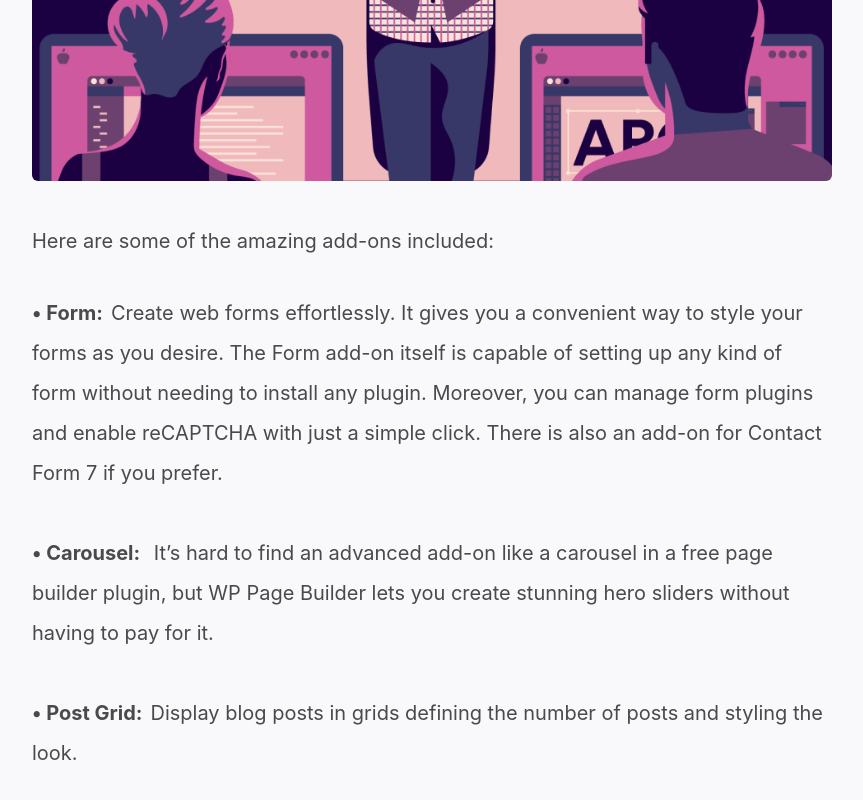
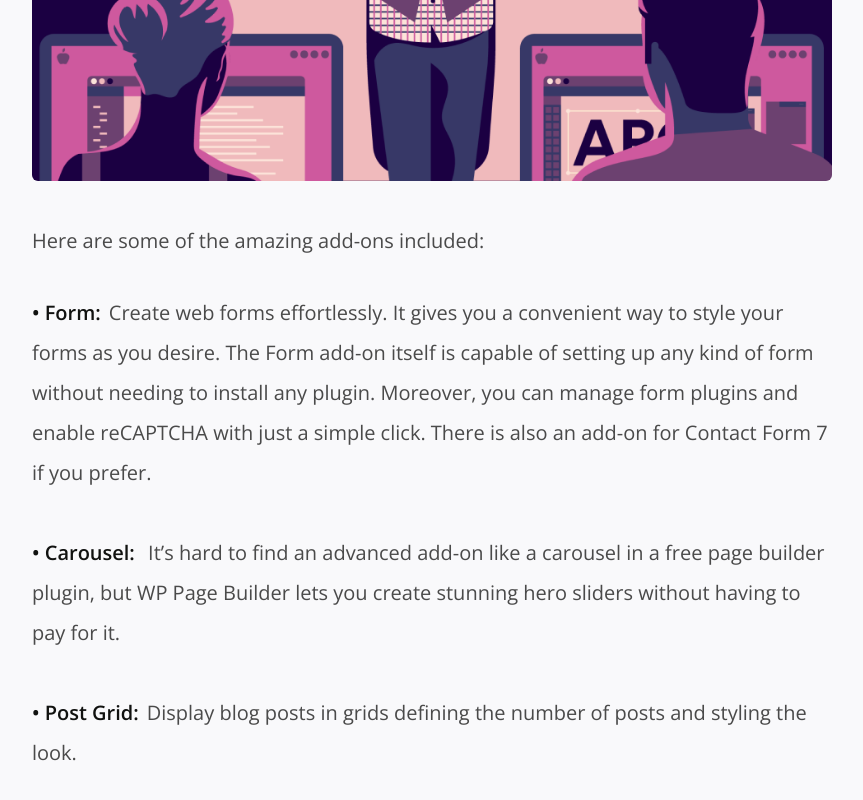
Before and after one commit to ManasJadhav/Internship-task1, a React (Create React App) app: page / in a window 1280 px wide. Shown: the part 1978-2778 px from the top of the page, without its empty margins (352-1215 px from the left). Built offline with nearby package versions, Linux system fonts and the light colour scheme.

Commit message:
done with font and search bar

```diff
--- a/src/App.js
+++ b/src/App.js
@@ -6,7 +6,7 @@ import Page from "./components/Page";
 
 function App() {
   return (
-    <div className="">
+    <div className="font-OpenSans">
       <Navbar />
       <Home />
       <Page />
--- a/src/components/Home.js
+++ b/src/components/Home.js
@@ -2,8 +2,8 @@ import React from "react";
 
 export default function Home() {
   return (
-    <div className="my-16 w-3/5 ml-[19rem]">
-      <h1 className=" font-bold text-4xl mb-8">
+    <div className="my-16 w-3/5 ml-[19rem] text-default-black">
+      <h1 className=" font-bold text-4xl mb-8 text-heading">
         10 Reasons to Build Your Website with WP Page Builder
       </h1>
       <p className="text-lg leading-8 font-bold mb-8">
@@ -12,7 +12,7 @@ export default function Home() {
         Where, with the availability of robust page building tools, creating
         websites has become a lot more fun (especially for non-developers)
       </p>
-      <p className="text-sm leading-10 font-bold">
+      <p className="text-sm leading-10 font-bold text-heading">
         <span className="text-passive mr-2"> BY </span> TOMAS LAURINAVICIUS
         <span className="text-passive mx-2"> IN </span> DESIGN PROCESS
       </p>
--- a/src/components/Navbar.js
+++ b/src/components/Navbar.js
@@ -3,7 +3,7 @@ import companyLogo from "../images/logo/companyLogo.png";
 import magnifyingGlass from "../images/logo/magnifying-glass.png";
 export default function Navbar() {
   return (
-    <div className="flex justify-evenly">
+    <div className="flex justify-evenly text-heading">
       <ul className="flex space-x-12 items-center mt-10">
         <li>
           <img src={companyLogo} alt="logo" />
@@ -17,8 +17,16 @@ export default function Navbar() {
         <li className="cursor-pointer hover:scale-110">Subscribe</li>
       </ul>
       <ul className="flex items-center mt-10">
-        <li className="cursor-pointer hover:scale-110">
-          <img src={magnifyingGlass} alt="glassLogo" />
+        <li className="cursor-pointer flex">
+          <input
+            className="border absolute right-[20.5rem] p-2 top-9 rounded-md w-64 shadow-sm"
+            type="text"
+          />
+          <img
+            className="hover:scale-110"
+            src={magnifyingGlass}
+            alt="glassLogo"
+          />
         </li>
       </ul>
     </div>
--- a/src/components/Page.js
+++ b/src/components/Page.js
@@ -13,7 +13,7 @@ import Eye from "../images/logo/eye.png";
 import Dil from "../images/logo/dil.png";
 export default function Page() {
   return (
-    <div className="bg-[#F9F9FB] pt-8 pb-32">
+    <div className="bg-[#F9F9FB] pt-8 pb-32 text-default-black">
       <div className="w-3/4 ml-[19rem]">
         <p className="text-[0.6rem] text-passive">
           Home — Reading lists — UX Design — 10 Reasons to Build Your Website
@@ -62,7 +62,7 @@ export default function Page() {
           Today we’ll explore a new one, WP Page Builder. If you’re tired of the
           same old page builder plugins, this is one you should try out.
         </p>
-        <h2 className="w-[800px] text-3xl leading-10 ml-20 mt-16">
+        <h2 className="w-[800px] text-3xl leading-10 ml-20 mt-16 text-heading">
           What’s Special About WP Page Builder?
         </h2>
         <p className="w-[800px] ml-20 text-xl leading-10 mt-5">
@@ -80,32 +80,32 @@ export default function Page() {
           <p className="mb-8">
             Here are some of the amazing add-ons included:{" "}
           </p>
-          <span className="font-bold mr-2">• Form:</span>Create web forms
-          effortlessly. It gives you a convenient way to style your forms as you
-          desire. The Form add-on itself is capable of setting up any kind of
-          form without needing to install any plugin. Moreover, you can manage
-          form plugins and enable reCAPTCHA with just a simple click. There is
-          also an add-on for Contact Form 7 if you prefer.
+          <span className="font-bold mr-2 text-heading">• Form:</span>Create web
+          forms effortlessly. It gives you a convenient way to style your forms
+          as you desire. The Form add-on itself is capable of setting up any
+          kind of form without needing to install any plugin. Moreover, you can
+          manage form plugins and enable reCAPTCHA with just a simple click.
+          There is also an add-on for Contact Form 7 if you prefer.
           <p className="mt-10">
-            <span className="font-bold mr-2">• Carousel:</span> It’s hard to
-            find an advanced add-on like a carousel in a free page builder
-            plugin, but WP Page Builder lets you create stunning hero sliders
-            without having to pay for it.
+            <span className="font-bold mr-2 text-heading">• Carousel:</span>{" "}
+            It’s hard to find an advanced add-on like a carousel in a free page
+            builder plugin, but WP Page Builder lets you create stunning hero
+            sliders without having to pay for it.
           </p>
           <p className="mt-10">
-            <span className="font-bold mr-2">• Post Grid:</span>
+            <span className="font-bold mr-2 text-heading">• Post Grid:</span>
             Display blog posts in grids defining the number of posts and styling
             the look.
           </p>
           <p className="mt-10">
-            <span className="font-bold mr-2">• Feature Box:</span> Use the
-            Feature Box add-on to display the features of products on your
-            website.
+            <span className="font-bold mr-2 text-heading">• Feature Box:</span>{" "}
+            Use the Feature Box add-on to display the features of products on
+            your website.
           </p>
           <p className="mt-10">
-            <span className="font-bold mr-2">• Accordion:</span> Need any
-            collapse text content on your site? Use WP Page Builder’s Accordion
-            add-on and modify the style the way you want.
+            <span className="font-bold mr-2 text-heading">• Accordion:</span>{" "}
+            Need any collapse text content on your site? Use WP Page Builder’s
+            Accordion add-on and modify the style the way you want.
           </p>
         </p>
 
@@ -126,19 +126,19 @@ export default function Page() {
           </div>
         </div>
 
-        <p className="w-[800px] ml-20 text-center text-quote text-2xl leading-loose tracking-tighter mt-20">
+        <p className="italic font-normal w-[800px] ml-20 text-center text-quote text-2xl leading-loose tracking-tighter mt-20">
           “ WP Page Builder offers a lot of ready-to-use design blocks to make
           your site development process a lot faster and easier “
         </p>
 
-        <div className="ml-20 w-[800px] flex flex-col items-center">
+        <div className="ml-20 w-[800px] flex flex-col items-center text-heading">
           <img className="rounded-full w-20 my-7 " src={Image5} alt="Image" />
           <p className="text-lg font-bold">TOMAS LAURINAVICIUS</p>
           <p className="text-base">
             Follow me <span className="text-tag">@JohnAMWill.</span>
           </p>
         </div>
-        <p className="w-[800px] ml-20 mt-36 text-4xl leading-10 mb-8">
+        <p className="w-[800px] ml-20 mt-36 text-4xl leading-10 mb-8 text-heading">
           You might also like...
         </p>
         <div className="w-[800px] ml-20 space-x-5 flex justify-between">
@@ -148,7 +148,7 @@ export default function Page() {
               <span className="text-passive">BY</span> TOMAS LAURINAVICIUS{" "}
               <span className="text-passive"> IN </span> DESIGN PROCESS
             </p>
-            <p className="text-2xl font-semibold tracking-tight leading-10">
+            <p className="text-2xl font-semibold tracking-tight leading-10 text-heading">
               Web page layout 101: website anatomy every designer needs to learn
             </p>
             <p className="text-base text-passive mt-4">
@@ -162,7 +162,7 @@ export default function Page() {
               <span className="text-passive">BY</span> TOMAS LAURINAVICIUS{" "}
               <span className="text-passive"> IN </span> DESIGN PROCESS
             </p>
-            <p className="text-2xl font-semibold tracking-tight leading-10">
+            <p className="text-2xl font-semibold tracking-tight leading-10 text-heading">
               Web page layout 101: website anatomy every designer needs to learn
             </p>
             <p className="text-base text-passive mt-4">
--- a/src/index.css
+++ b/src/index.css
@@ -1,3 +1,7 @@
+
+@import url('https://fonts.googleapis.com/css2?family=Open+Sans:ital,wght@0,300;0,400;0,500;0,600;1,300;1,400;1,500;1,600&display=swap');
+
+
 @tailwind base;
 @tailwind components;
 @tailwind utilities;
--- a/tailwind.config.js
+++ b/tailwind.config.js
@@ -9,6 +9,10 @@ module.exports = {
         passive: "#9B9B9B",
         "default-black": "#4A4A4A",
         tag: "#27AEFF",
+        heading: "#111210",
+      },
+      fontFamily: {
+        OpenSans: ["Open Sans", "sans-serif"],
       },
     },
   },
```
Also changed, not shown: public/index.html (+5 -4 lines).
